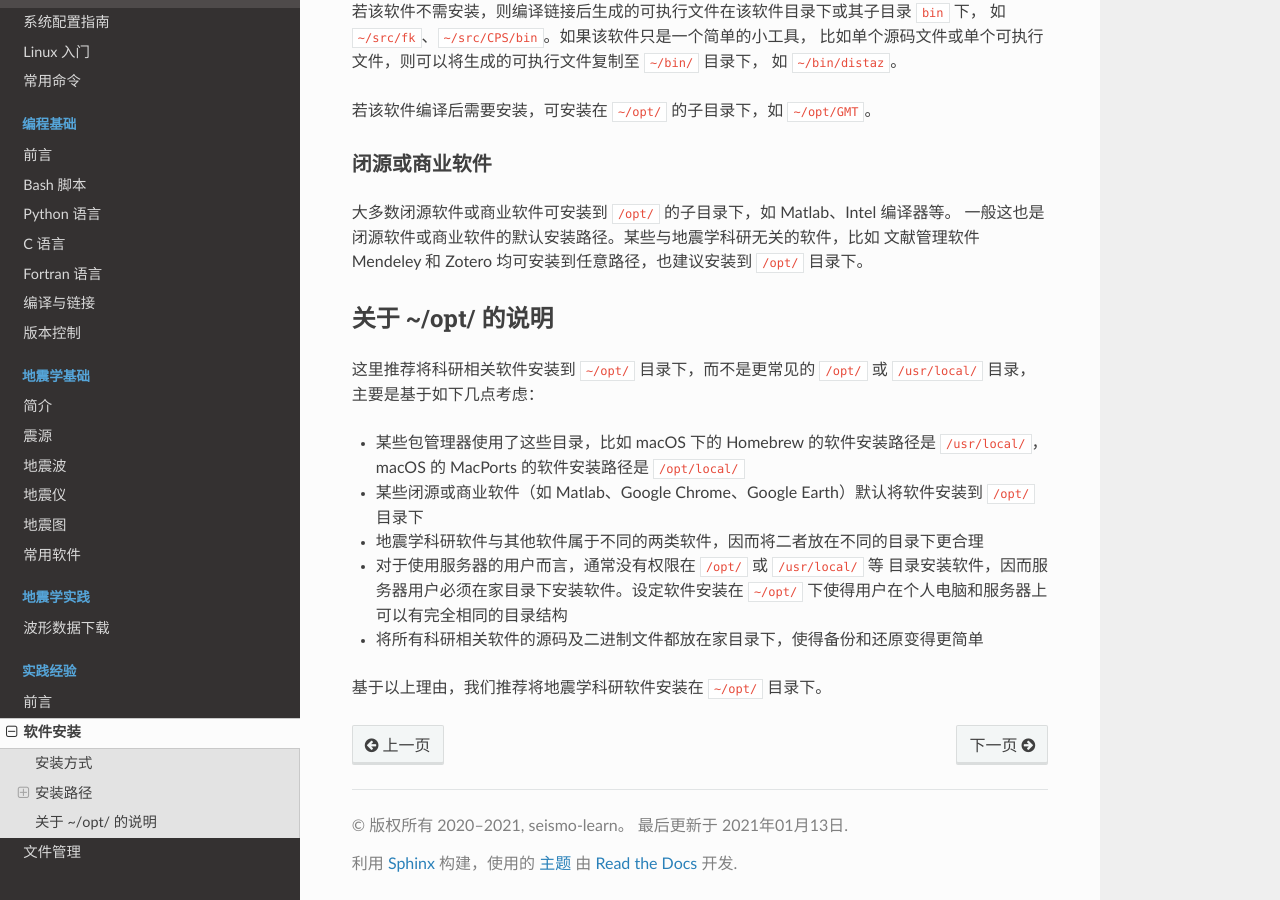
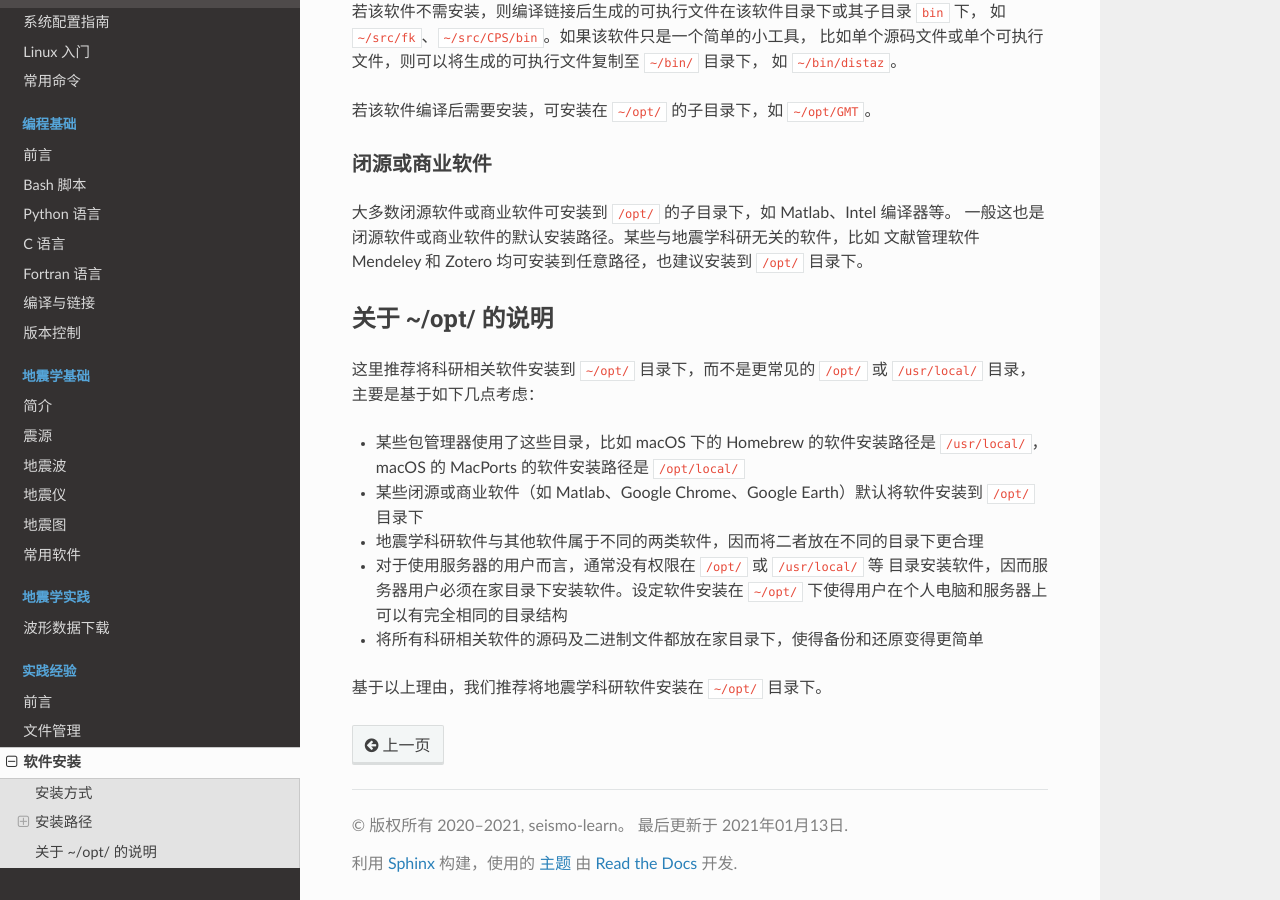
Before and after one commit to seismo-learn/seismology101, a Sphinx documentation site: the page built from source/best-practices/software-installation.rst, in a window 1280 px wide and 900 px high, scrolled down 1493 px. Built offline with Sphinx 7.4.7 and the Read the Docs theme 2.0.0, drawn with Linux system fonts in a browser that asks for light colours.

```diff
--- a/source/index.rst
+++ b/source/index.rst
@@ -49,8 +49,8 @@
    :hidden:
 
    best-practices/index
+   best-practices/file-organization
    best-practices/software-installation
-   best-practices/file-organization
 
 
 欢迎阅读由\ `地震“学”小组 <https://github.com/orgs/seismo-learn/people>`__\
```
